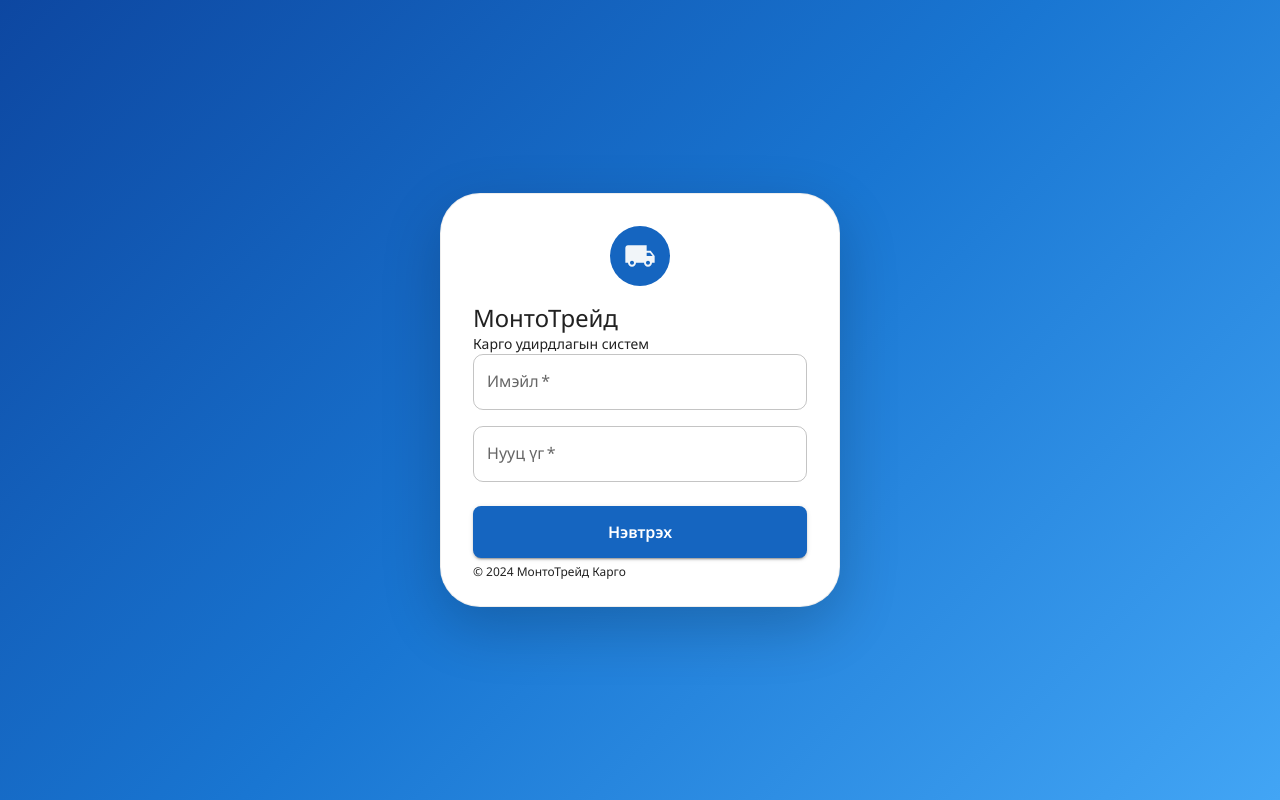
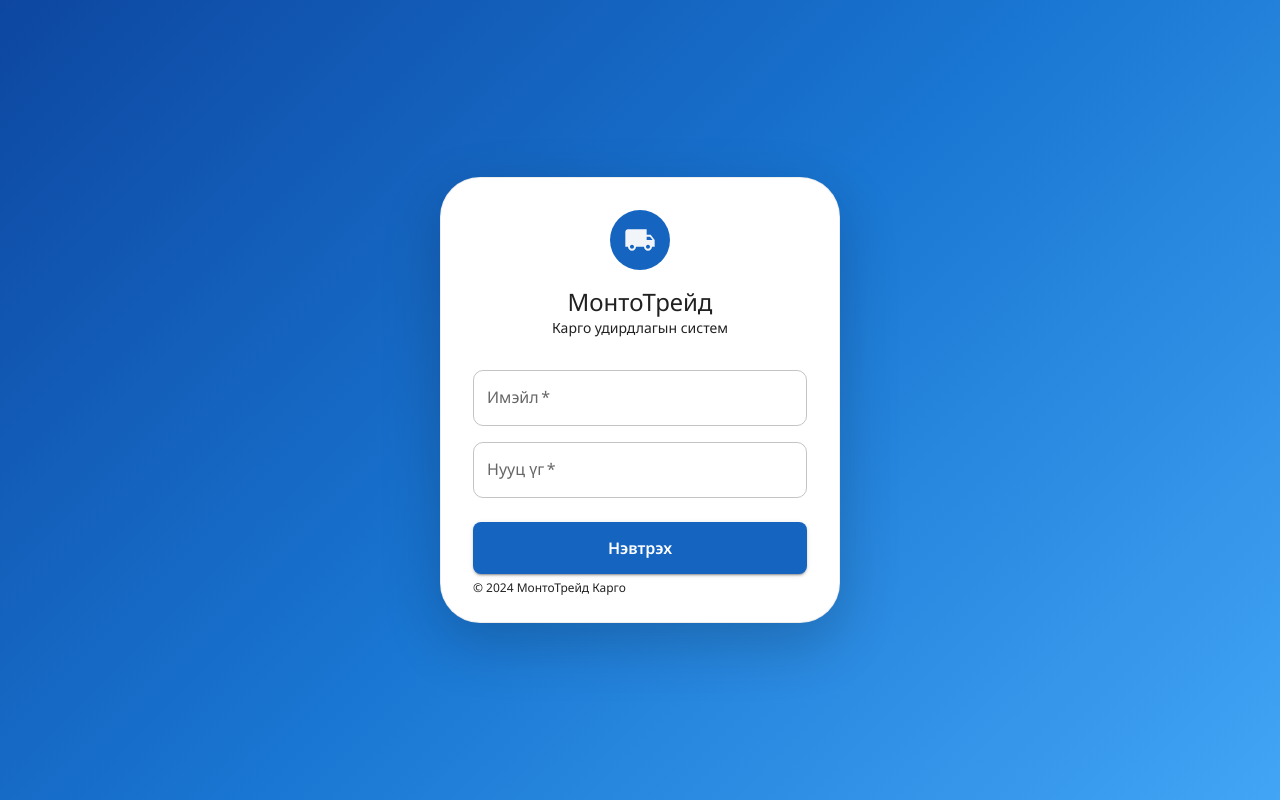
Before and after one commit to Tuvshubn/cargo-admin, a Next.js app: page /login in a window 1280 px wide. Built offline with nearby package versions, Linux system fonts and the light colour scheme; no server answers.

Commit message:
fix: TypeScript Box textAlign errors

```diff
--- a/app/(auth)/login/page.tsx
+++ b/app/(auth)/login/page.tsx
@@ -22,36 +22,26 @@ export default function LoginPage() {
 
   return (
     <Box sx={{
-      minHeight: '100vh',
-      display: 'flex',
-      alignItems: 'center',
-      justifyContent: 'center',
-      background: 'linear-gradient(135deg, #0D47A1 0%, #1976D2 50%, #42A5F5 100%)',
-      p: 2,
+      minHeight: '100vh', display: 'flex', alignItems: 'center', justifyContent: 'center',
+      background: 'linear-gradient(135deg, #0D47A1 0%, #1976D2 50%, #42A5F5 100%)', p: 2,
     }}>
       <Card sx={{ width: '100%', maxWidth: 400, borderRadius: 4, boxShadow: '0 20px 60px rgba(0,0,0,0.2)' }}>
         <CardContent sx={{ p: 4 }}>
-          <Box textAlign="center" mb={4}>
+          <Box sx={{ textAlign: 'center', mb: 4 }}>
             <Avatar sx={{ bgcolor: 'primary.main', mx: 'auto', mb: 2, width: 60, height: 60 }}>
               <LocalShipping sx={{ fontSize: 32 }} />
             </Avatar>
             <Typography variant="h5" fontWeight={800}>МонтоТрейд</Typography>
             <Typography color="text.secondary" variant="body2">Карго удирдлагын систем</Typography>
           </Box>
-
           {error && <Alert severity="error" sx={{ mb: 2 }}>{error}</Alert>}
-
           <Box component="form" onSubmit={handleLogin}>
-            <TextField
-              fullWidth label="Имэйл" type="email" value={email}
-              onChange={e => setEmail(e.target.value)} required
-              sx={{ mb: 2 }}
+            <TextField fullWidth label="Имэйл" type="email" value={email}
+              onChange={e => setEmail(e.target.value)} required sx={{ mb: 2 }}
               InputProps={{ startAdornment: <InputAdornment position="start"><Email color="action" /></InputAdornment> }}
             />
-            <TextField
-              fullWidth label="Нууц үг" type={showPass ? 'text' : 'password'}
-              value={password} onChange={e => setPassword(e.target.value)} required
-              sx={{ mb: 3 }}
+            <TextField fullWidth label="Нууц үг" type={showPass ? 'text' : 'password'}
+              value={password} onChange={e => setPassword(e.target.value)} required sx={{ mb: 3 }}
               InputProps={{
                 startAdornment: <InputAdornment position="start"><Lock color="action" /></InputAdornment>,
                 endAdornment: (
@@ -63,13 +53,11 @@ export default function LoginPage() {
                 ),
               }}
             />
-            <Button fullWidth type="submit" variant="contained" size="large" disabled={loading}
-              sx={{ py: 1.5, fontSize: '1rem' }}>
+            <Button fullWidth type="submit" variant="contained" size="large" disabled={loading} sx={{ py: 1.5, fontSize: '1rem' }}>
               {loading ? <CircularProgress size={22} color="inherit" /> : 'Нэвтрэх'}
             </Button>
           </Box>
-
-          <Typography variant="caption" color="text.secondary" display="block" textAlign="center" mt={3}>
+          <Typography variant="caption" color="text.secondary" display="block" sx={{ textAlign: 'center', mt: 3 }}>
             © 2024 МонтоТрейд Карго
           </Typography>
         </CardContent>
--- a/app/(dashboard)/deliveries/page.tsx
+++ b/app/(dashboard)/deliveries/page.tsx
@@ -41,7 +41,7 @@ export default function DeliveriesPage() {
         </Stack>
       </Stack>
 
-      {loading ? <Box textAlign="center" py={8}><CircularProgress /></Box> : (
+      {loading ? <Box sx={{ textAlign: "center" }} py={8}><CircularProgress /></Box> : (
         <>
           {pending.length === 0 && (
             <Alert severity="success" sx={{ mb: 2 }}>Хүргэх ачаа байхгүй байна 🎉</Alert>
--- a/app/(dashboard)/permissions/page.tsx
+++ b/app/(dashboard)/permissions/page.tsx
@@ -52,7 +52,7 @@ export default function PermissionsPage() {
     } finally { setSaving(false); }
   };
 
-  if (loading) return <Box textAlign="center" py={8}><CircularProgress /></Box>;
+  if (loading) return <Box sx={{ textAlign: "center" }} py={8}><CircularProgress /></Box>;
 
   return (
     <Box>
--- a/app/(dashboard)/reports/page.tsx
+++ b/app/(dashboard)/reports/page.tsx
@@ -51,7 +51,7 @@ export default function ReportsPage() {
         </Stack>
       </Stack>
 
-      {loading ? <Box textAlign="center" py={8}><CircularProgress /></Box> : (
+      {loading ? <Box sx={{ textAlign: "center" }} py={8}><CircularProgress /></Box> : (
         <>
           {/* Summary Cards */}
           <Grid container spacing={2} mb={3}>
```
